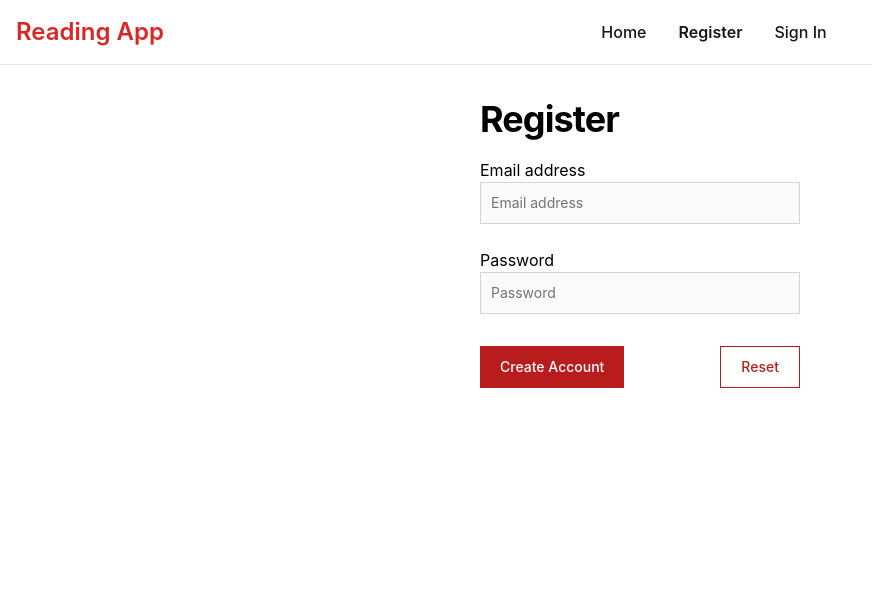
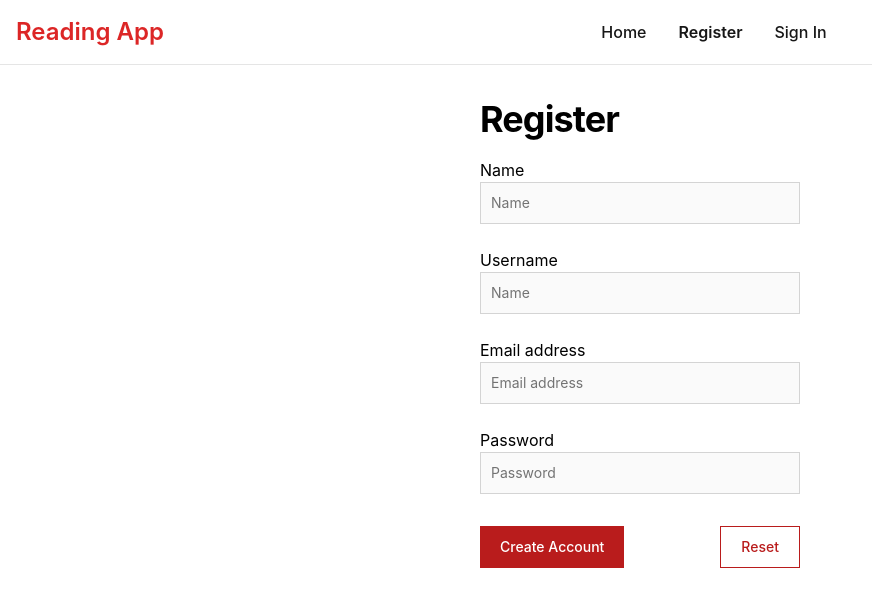
Before and after one commit to eclectic-coding/vue-book-app, a Vue app: page /register in a window 1280 px wide. Shown: the top 606 px of the page, without its empty margins (0-872 px from the left). Built offline with nearby package versions, Linux system fonts and the light colour scheme; no server answers.

Commit message:
Save register data to database

```diff
--- a/src/router/index.js
+++ b/src/router/index.js
@@ -16,7 +16,7 @@ const requireAuth = (to, from, next) => {
 }
 
 const router = createRouter({
-  linkActiveClass: 'text-primary-500',
+  linkActiveClass: 'text-primary-700',
   linkExactActiveClass: 'font-semibold',
   history: createWebHistory(import.meta.env.BASE_URL),
   routes: [
--- a/src/stores/authStore.js
+++ b/src/stores/authStore.js
@@ -7,6 +7,7 @@ import {
 } from 'firebase/auth'
 import {auth} from '../firebase'
 import router from '../router'
+import {getDatabase, ref, set, child, get} from 'firebase/database'
 
 export const useAuthStore = defineStore('authStore', {
   state: () => ({
@@ -15,12 +16,28 @@ export const useAuthStore = defineStore('authStore', {
     loadingSession: false
   }),
   actions: {
-    async registerUser(email, password) {
+    async registerUser(name, username, email, password) {
       this.loadingUser = true
       try {
         const {user} = await createUserWithEmailAndPassword(auth, email, password)
-        this.userData = {email: user.email, uid: user.uid}
-        console.log(user)
+        this.userData = {
+          name: name,
+          username: username,
+          email: user.email,
+          uid: user.uid
+        }
+
+        // TODO: save to db - need to move to a function
+        let database = getDatabase()
+        let userDetails = {
+          name: name,
+          username: username,
+          email: email,
+          uid: user.uid
+        }
+        const usersRef = ref(database, `users/${user.uid}`)
+        await set(usersRef, userDetails)
+
         await router.push('/')
       } catch (error) {
         console.error(error)
@@ -32,8 +49,27 @@ export const useAuthStore = defineStore('authStore', {
       this.loadingUser = true
       try {
         const {user} = await signInWithEmailAndPassword(auth, email, password)
-        this.userData = {email: user.email, uid: user.uid}
-        console.log(user)
+
+        // TODO: need to move to a function
+        const dbRef = ref(getDatabase())
+        get(child(dbRef, `users/${user.uid}`))
+          .then(snapshot => {
+            if (snapshot.exists()) {
+              this.userData = {
+                name: snapshot.val().name,
+                username: snapshot.val().username,
+                email: snapshot.val().email,
+                uid: snapshot.val().uid
+              }
+              console.log(snapshot.val())
+            } else {
+              console.log('No data available')
+            }
+          })
+          .catch(error => {
+            console.error(error)
+          })
+
         await router.push('/dashboard')
       } catch (error) {
         console.error(error)
@@ -45,6 +81,7 @@ export const useAuthStore = defineStore('authStore', {
       this.loadingSession = true
       onAuthStateChanged(auth, user => {
         if (user) {
+          // need to read from database
           this.userData = {email: user.email, uid: user.uid}
         } else {
           this.userData = null
--- a/src/views/DashboardView.vue
+++ b/src/views/DashboardView.vue
@@ -3,6 +3,14 @@
     <h1 class="mb-4 text-3xl font-bold leading-tight text-gray-900 lg:mb-6 lg:text-4xl">
       Dashboard
     </h1>
-    <p>some text</p>
+    <p>{{ user }}</p>
   </main>
 </template>
+
+<script setup>
+import {ref} from 'vue'
+import {useAuthStore} from '../stores/authStore'
+
+const authStore = useAuthStore()
+const user = ref(authStore.userData)
+</script>
--- a/src/views/RegisterView.vue
+++ b/src/views/RegisterView.vue
@@ -2,6 +2,21 @@
   <main class="mx-auto w-full p-4 sm:w-2/3 sm:p-0 md:w-1/4">
     <h1 class="mb-4">Register</h1>
     <form @submit.prevent="handleSubmit">
+      <div class="mb-6">
+        <label for="name">Name</label>
+        <input type="text" placeholder="Name" v-model.trim="name" class="form-control required" />
+      </div>
+
+      <div class="mb-6">
+        <label for="email">Username</label>
+        <input
+          type="text"
+          placeholder="Name"
+          v-model.trim="username"
+          class="form-control required"
+        />
+      </div>
+
       <div class="mb-6">
         <label for="email">Email address</label>
         <input type="email" placeholder="Email address" v-model.trim="email" class="form-control" />
@@ -33,11 +48,13 @@ import {useAuthStore} from '../stores/authStore'
 
 const authStore = useAuthStore()
 
+const name = ref(null)
+const username = ref(null)
 const email = ref(null)
 const password = ref('')
 
 const handleSubmit = async () => {
-  await authStore.registerUser(email.value, password.value)
+  await authStore.registerUser(name.value, username.value, email.value, password.value)
 }
 </script>
 
```
